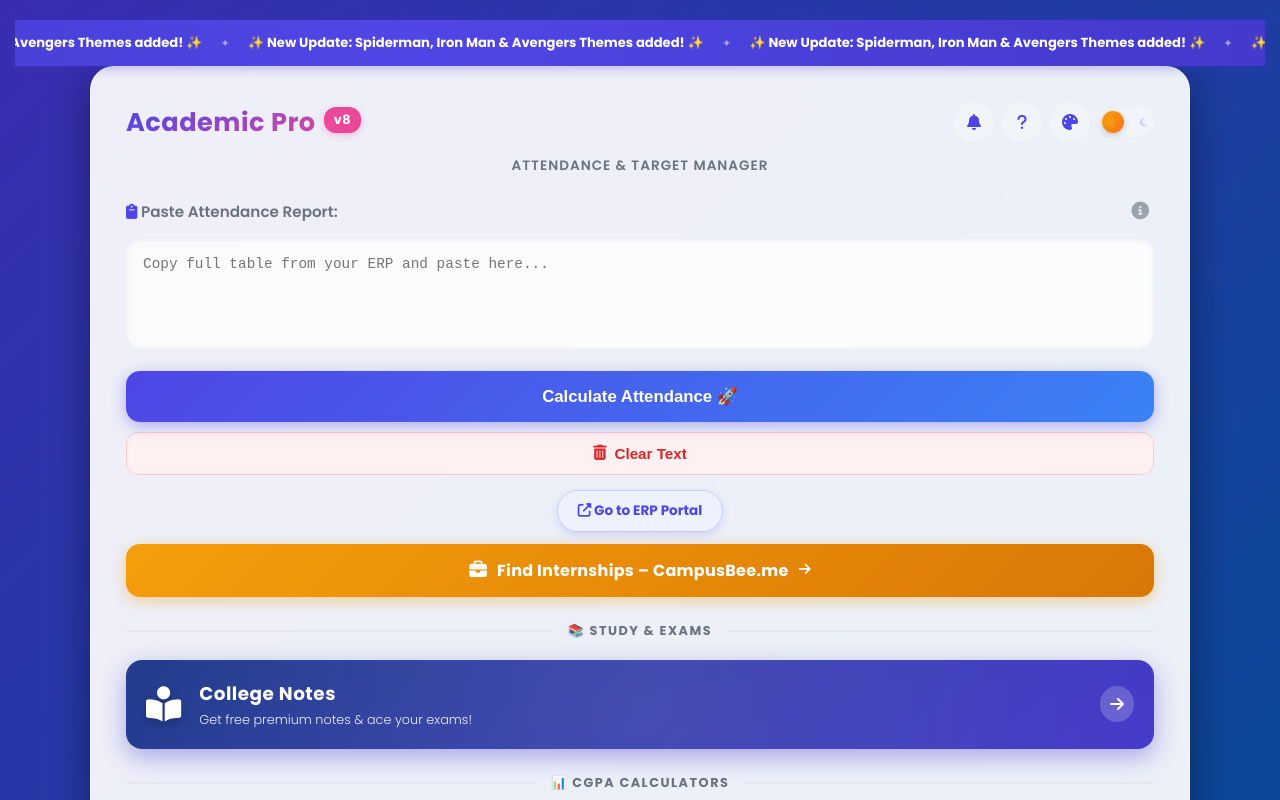
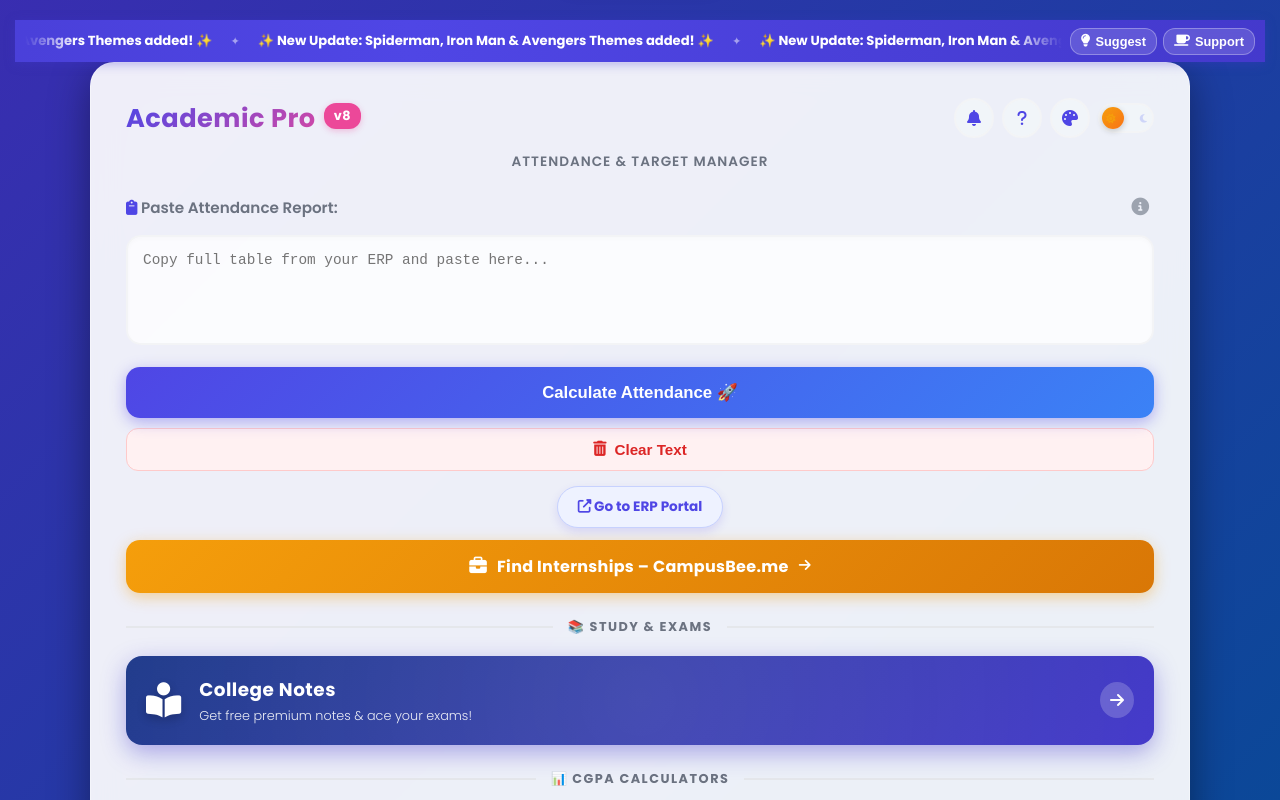
Before and after one commit to sambhav2405/present-sir, a website: page frontend/index.html in a window 1280 px wide. Shown: the top 800 px of the page. Drawn offline with nearby package versions, Linux system fonts and the light colour scheme.

Commit message:
feat: Add suggestion and support buttons to upper banner

```diff
--- a/frontend/index.html
+++ b/frontend/index.html
@@ -559,7 +559,7 @@
             background-size: 300% 100%;
             animation: marqueeGradient 8s ease infinite;
             box-shadow: 0 2px 10px rgba(67, 56, 202, 0.35);
-            padding: 9px 0;
+            padding: 7px 0 7px 10px; display: flex; align-items: center; gap: 8px;
         }
         [data-theme="dark"] .top-marquee {
             background: linear-gradient(90deg, #1e1b4b, #4c1d95, #6d28d9, #4c1d95, #1e1b4b);
@@ -570,6 +570,7 @@
             50% { background-position: 100% 50%; }
             100% { background-position: 0% 50%; }
         }
+        .marquee-track-container { flex: 1; overflow: hidden; position: relative; mask-image: linear-gradient(90deg, transparent, #000 5%, #000 95%, transparent); -webkit-mask-image: linear-gradient(90deg, transparent, #000 5%, #000 95%, transparent); }
         .marquee-track {
             display: flex; align-items: center; white-space: nowrap;
             animation: marqueeScroll 18s linear infinite;
@@ -588,6 +589,11 @@
         .marquee-item i { font-size: 0.8rem; }
         .marquee-item:hover, .marquee-item:active { background: rgba(255,255,255,0.18); }
         .marquee-sep { color: rgba(255,255,255,0.5); margin: 0 8px; font-size: 0.7rem; }
+        .banner-buttons { display: flex; gap: 6px; padding-right: 10px; flex-shrink: 0; }
+        .banner-btn { background: rgba(255, 255, 255, 0.15); color: white; border: 1px solid rgba(255, 255, 255, 0.3); padding: 5px 10px; border-radius: 12px; font-size: 0.8rem; font-weight: 700; cursor: pointer; transition: all 0.2s; backdrop-filter: blur(5px); display: flex; align-items: center; gap: 5px; white-space: nowrap; }
+        .banner-btn:hover { background: rgba(255, 255, 255, 0.3); transform: scale(1.05); }
+        .banner-btn:active { transform: scale(0.95); }
+        @media (max-width: 480px) { .banner-btn .hide-mobile { display: none; } }
 
         /* ===== STATS COUNTER ===== */
         .stats-card { text-align: center; padding: 26px 20px; position: relative; overflow: hidden; }
@@ -926,6 +932,7 @@
 <body>
 
     <div id="topMarquee" class="top-marquee">
+        <div class="marquee-track-container">
             <div class="marquee-track">
                 <span class="marquee-item" onclick="scrollToSection('suggestionSection')">
                     ✨ New Update: Spiderman, Iron Man & Avengers Themes added! ✨
@@ -943,6 +950,15 @@
                     ✨ New Update: Spiderman, Iron Man & Avengers Themes added! ✨
                 </span>
                 <span class="marquee-sep">✦</span>
+            </div>
+        </div>
+        <div class="banner-buttons">
+            <button class="banner-btn" onclick="scrollToSection('suggestionSection')" title="Suggestion">
+                <i class="fas fa-lightbulb"></i> <span class="hide-mobile">Suggest</span>
+            </button>
+            <button class="banner-btn" onclick="scrollToSection('supportSection')" title="Payment/Support">
+                <i class="fas fa-coffee"></i> <span class="hide-mobile">Support</span>
+            </button>
         </div>
     </div>
 
```
Lines whose indentation alone changed are shown as unchanged.
